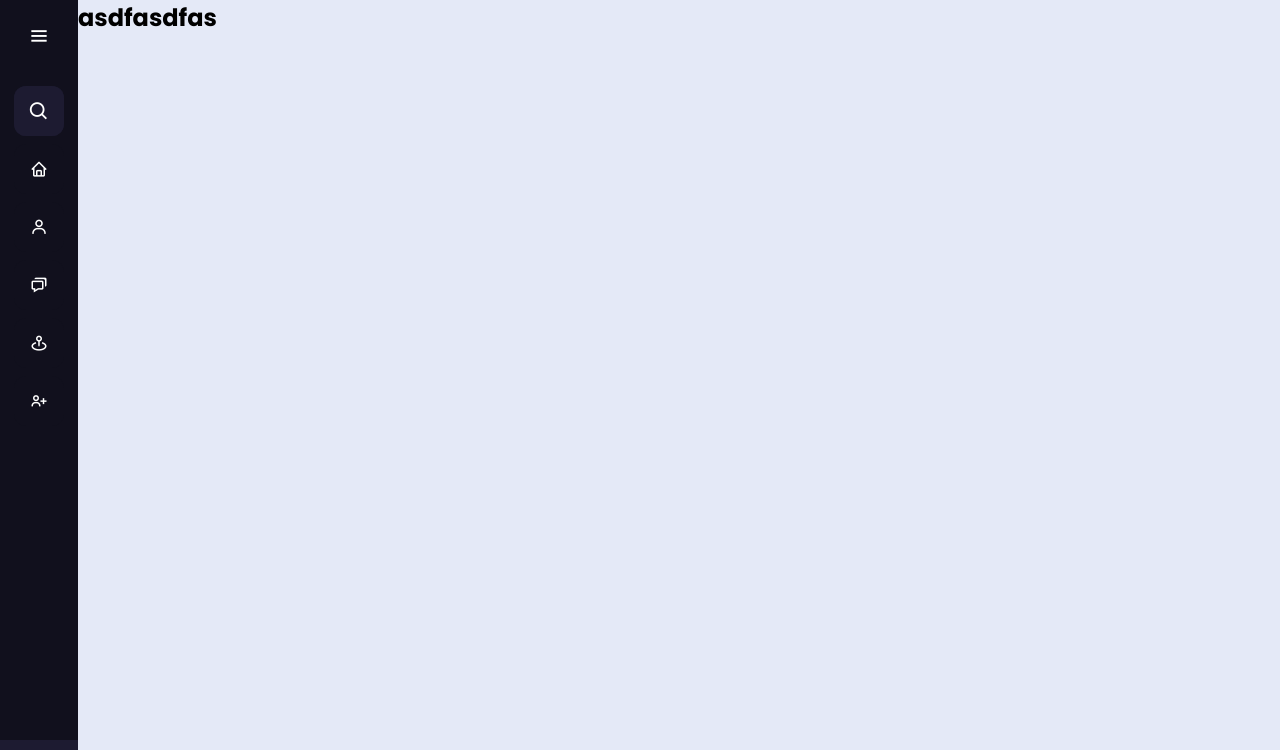
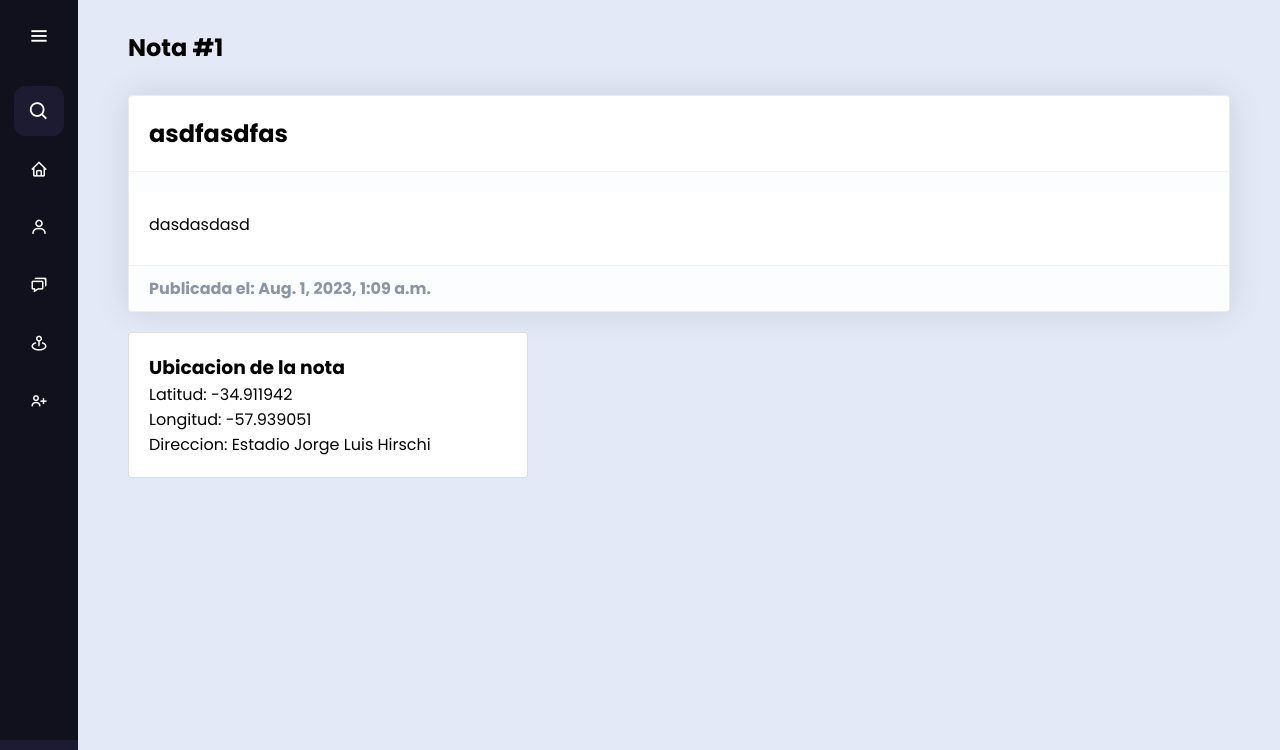
Before and after one commit to leesan2000/deu_HM, a Django app: page /notes/1 in a window 1280 px wide. Shown: the top 750 px of the page. Run offline with Django 4.2, Linux system fonts and the light colour scheme; data comes from the database, SQL or seed files in the repository; some libraries are stand-ins or nearby versions.

Commit message:
avisos ubic/nota + arreglos vistas

```diff
--- a/deu_HM/templates/det_nota.html
+++ b/deu_HM/templates/det_nota.html
@@ -5,7 +5,51 @@
 {% load static %}
 
 {% block content %}
+<head>
+    <link href="https://maxcdn.bootstrapcdn.com/font-awesome/4.3.0/css/font-awesome.min.css" rel="stylesheet">
+    <link rel="stylesheet" href="{% static 'css/notes.css' %}">
+    <link rel="stylesheet" href="{% static 'css/new_address.css' %}">
+</head>
 
-<h1>{{ obj.titulo }}</h1>
+
+<div style="padding-top: 30px;">
+    <h1 style="padding-left: 50px; padding-bottom: 30px;">Nota #{{obj.pk}}</h1>
+
+    <div class="card b-1 hover-shadow mb-20 mr-50 ml-50">
+        <div class="media card-body">
+            <h1>{{ obj.titulo }}</h1>
+        </div>
+        <footer class="card-footer flexbox align-items-center">
+        </footer>
+        <div class="media card-body">
+            <div class="mb-2">
+                <p>{{obj.texto}}</p>
+            </div>
+        </div>
+        <footer class="card-footer flexbox align-items-center">
+            <div>
+                <strong>Publicada el: {{obj.fechaHora}}</strong>
+                <span></span>
+            </div>
+        </footer>
+    </div>
+</div>
+
+
+<div style="padding-left: 50px; padding-right: 50px;">
+<div class="card" style="width: 25rem;">
+    <div class="card-body">
+      <h3 class="card-text">Ubicacion de la nota</h3>
+      <p>Latitud: {{obj.ubic.lat}}</p>
+      <p>Longitud: {{obj.ubic.long}}</p>
+      <p>Direccion: {{obj.ubic.address}}</p>
+
+    </div>
+</div>
+</div>
+
+
+
+
 
 {% endblock %}
--- a/deu_HM/templates/new_address.html
+++ b/deu_HM/templates/new_address.html
@@ -12,7 +12,7 @@
 
 
 <h1 style="padding-left: 50px; padding-top: 40px;">Agregue una direccion al sistema</h1>
-        <form style="padding-left: 50px; padding-top: 30px;" action="" method="post">
+        <form style="padding-left: 3%; padding-top: 30px; padding-right: 3%;" action="" method="post">
             {% csrf_token %}
             {{ formulario.as_p}}
         </div>
--- a/deu_HM/templates/profile.html
+++ b/deu_HM/templates/profile.html
@@ -67,7 +67,7 @@
 <link rel="stylesheet" href="https://cdn.jsdelivr.net/npm/bootstrap@4.3.1/dist/css/bootstrap.min.css"
     integrity="sha384-ggOyR0iXCbMQv3Xipma34MD+dH/1fQ784/j6cY/iJTQUOhcWr7x9JvoRxT2MZw1T" crossorigin="anonymous">
 
-<div class="container">
+<div class="container" style="padding-top: 5%;">
 
     <div class="main-body">
 
--- a/maps/views.py
+++ b/maps/views.py
@@ -13,10 +13,13 @@ from django.contrib.auth.decorators import login_required
 from django.contrib.auth.mixins import LoginRequiredMixin
 from django.urls import reverse, reverse_lazy
 from django.shortcuts import redirect
+from django.contrib import messages
+
 
 
 @login_required
 def addNote(request):
+    success = ""
     submitted = False
     form = NoteForm
     notes = Note.objects.all()
@@ -24,7 +27,8 @@ def addNote(request):
         form = NoteForm(request.POST)
         if form.is_valid():
             form.save()
-            return HttpResponseRedirect('/?submitted=True')
+            messages.success(request, 'Nota agregada exitosamente')
+            return HttpResponseRedirect('/home')
 
     else:
             nombre_apellido = f"{request.user.first_name} {request.user.last_name}"
@@ -103,7 +107,7 @@ def addAddress(request):
         form2 = AddressForm(request.POST)
         if form2.is_valid():
             form2.save()
-            return HttpResponseRedirect('/')
+            return HttpResponseRedirect('/addresses.html')
         else:
             form2 = AddressForm()
 
@@ -116,7 +120,10 @@ def create(response):
         if(form.is_valid()):
             ad = form.cleaned_data["address"]
             a = Address(address=ad)
+            messages.success(response, 'Ubicacion agregada exitosamente')
             a.save()
+            return HttpResponseRedirect('/addresses')
+
     else:
         form = AddressForm()
     return render(response, "new_address.html", {"formulario" : form})
```
Also changed, not shown: deu_HM/static/css/avisos.css (added, +15 -0 lines), deu_HM/templates/addresses.html (+11 -0 lines), deu_HM/templates/home.html (+12 -0 lines), deu_HM/templates/notes.html (+4 -4 lines).
